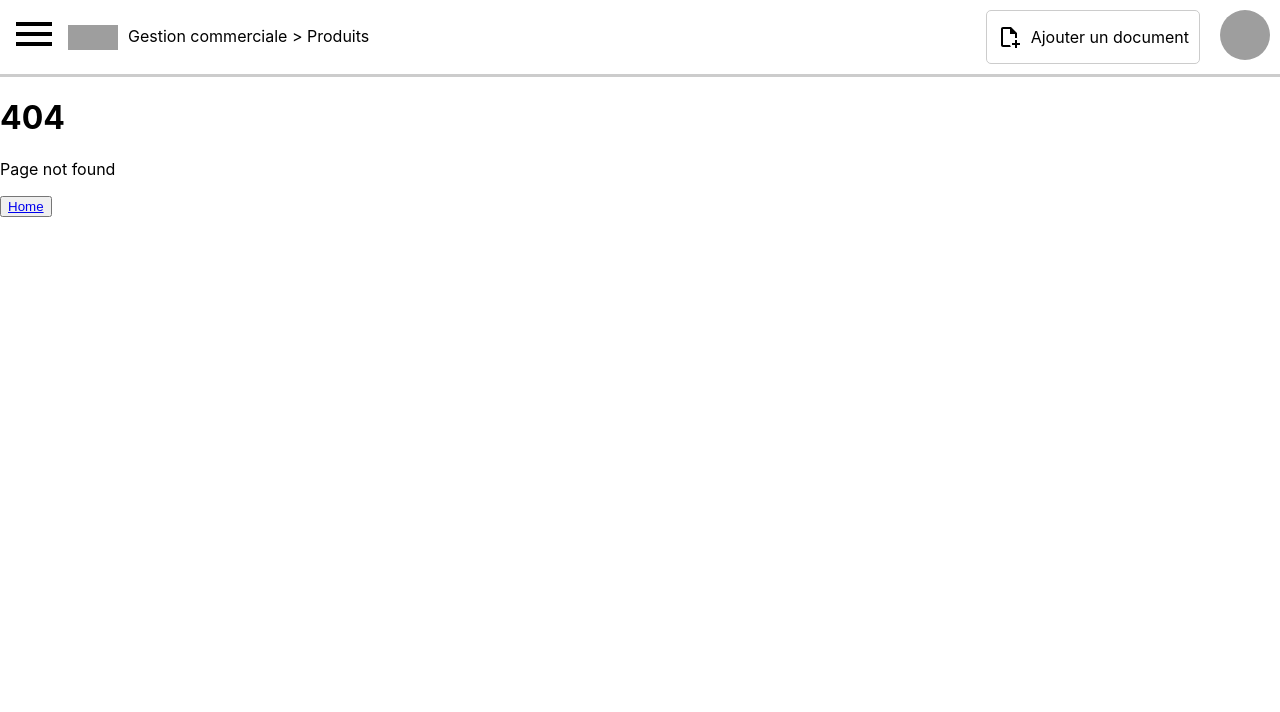
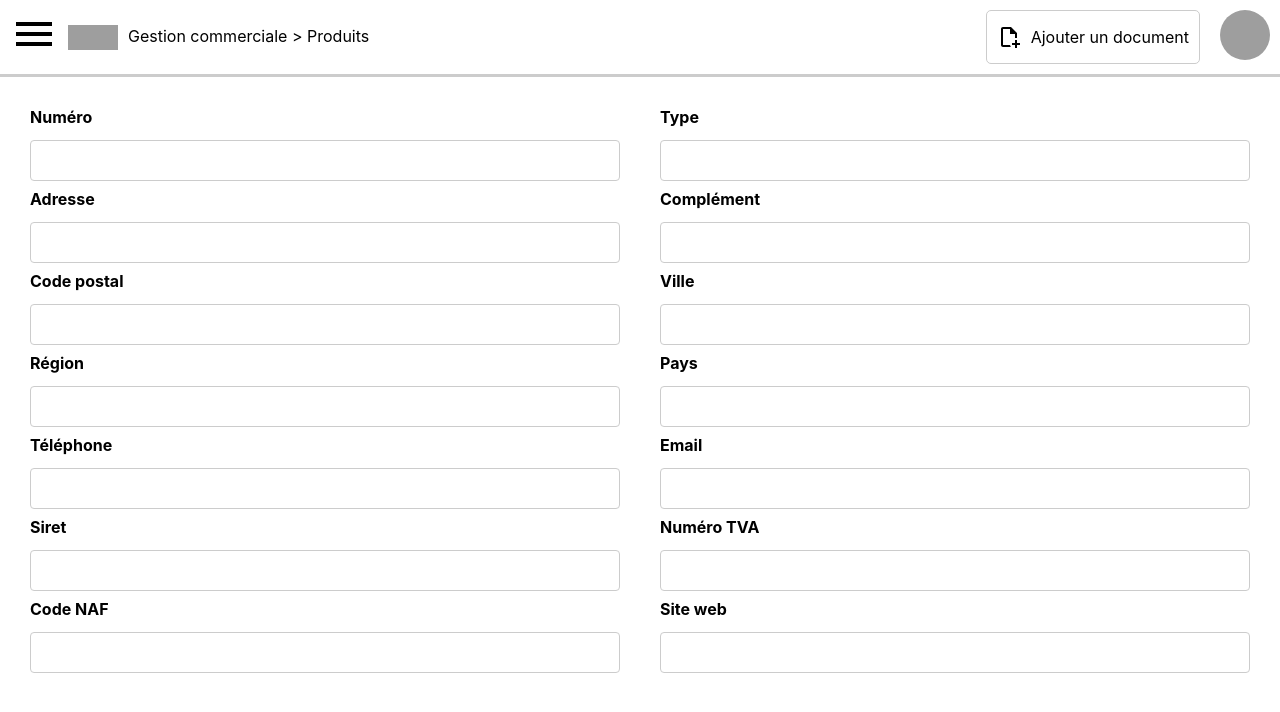
Before and after one commit to sebtex1/sage-frontend, a React (Create React App) app: page /detail in a window 1280 px wide. Before the commit this address had no page. Shown: the top 712 px of the page. Built offline with nearby package versions, Linux system fonts and the light colour scheme; grey boxes are pictures that could not be loaded.

Commit message:
Feat: page détail produit

```diff
--- a/src/App.js
+++ b/src/App.js
@@ -10,6 +10,7 @@ import Settings from "./pages/Settings";
 import GestionCommerciale from "./pages/GestionCommerciale";
 import Documents from "./pages/Documents";
 import Produits from "./pages/Produits";
+import Detail from "./pages/Detail";
 import NotFound from "./pages/NotFound";
 
 const router = createBrowserRouter([
@@ -38,6 +39,10 @@ const router = createBrowserRouter([
         element: <Default><Produits /></Default>,
     },
     {
+        path: "/detail",
+        element: <Default><Detail /></Default>,
+    },
+    {
         path: "*",
         element: <Default><NotFound /></Default>,
     }
--- /dev/null
+++ b/src/pages/Detail.js
@@ -0,0 +1,121 @@
+import React from "react";
+import styled from "styled-components";
+import InputForm from "../components/InputForm";
+import PageColumn from "../components/PageColumn";
+
+const Détail = () => {
+    return (
+        <Div>
+            <PageColumn>
+                <InputForm
+                    label="Numéro"
+                    type="text"
+                    id="numero"
+                    name="numero"
+                    placeholder=""
+                />
+                <InputForm
+                    label="Adresse"
+                    type="text"
+                    id="adresse"
+                    name="adresse"
+                    placeholder=""
+                />
+                <InputForm
+                    label="Code postal"
+                    type="text"
+                    id="code_postal"
+                    name="code_postal"
+                    placeholder=""
+                />
+                <InputForm
+                    label="Région"
+                    type="text"
+                    id="region"
+                    name="region"
+                    placeholder=""
+                />
+                <InputForm
+                    label="Téléphone"
+                    type="text"
+                    id="telephone"
+                    name="telephone"
+                    placeholder=""
+                />
+                <InputForm
+                    label="Siret"
+                    type="text"
+                    id="siret"
+                    name="siret"
+                    placeholder=""
+                />
+                <InputForm
+                    label="Code NAF"
+                    type="text"
+                    id="code_naf"
+                    name="code_naf"
+                    placeholder=""
+                />
+            </PageColumn>
+            <PageColumn>
+                <InputForm
+                    label="Type"
+                    type="text"
+                    id="type"
+                    name="type"
+                    placeholder=""
+                />
+                <InputForm
+                    label="Complément"
+                    type="text"
+                    id="complement"
+                    name="complement"
+                    placeholder=""
+                />
+                <InputForm
+                    label="Ville"
+                    type="text"
+                    id="ville"
+                    name="ville"
+                    placeholder=""
+                />
+                <InputForm
+                    label="Pays"
+                    type="text"
+                    id="pays"
+                    name="pays"
+                    placeholder=""
+                />
+                <InputForm
+                    label="Email"
+                    type="text"
+                    id="email"
+                    name="email"
+                    placeholder=""
+                />
+                <InputForm
+                    label="Numéro TVA"
+                    type="text"
+                    id="numero_tva"
+                    name="numero_tva"
+                    placeholder=""
+                />
+                <InputForm
+                    label="Site web"
+                    type="text"
+                    id="site_web"
+                    name="site_web"
+                    placeholder=""
+                />
+            </PageColumn>
+        </Div>
+    );
+}
+export default Détail;
+
+const Div = styled.div`
+    display: flex;
+    flex-direction: row;
+    justify-content: space-between;
+    padding: 10px;
+`;
--- a/src/pages/GestionCommerciale.js
+++ b/src/pages/GestionCommerciale.js
@@ -10,6 +10,9 @@ const GestionCommerciale = () => {
             <button>
                 <Link to="/produits">Produits</Link>
             </button>
+            <button>
+                <Link to="/detail">Détail</Link>
+            </button>
         </div>
     );
 }
```
